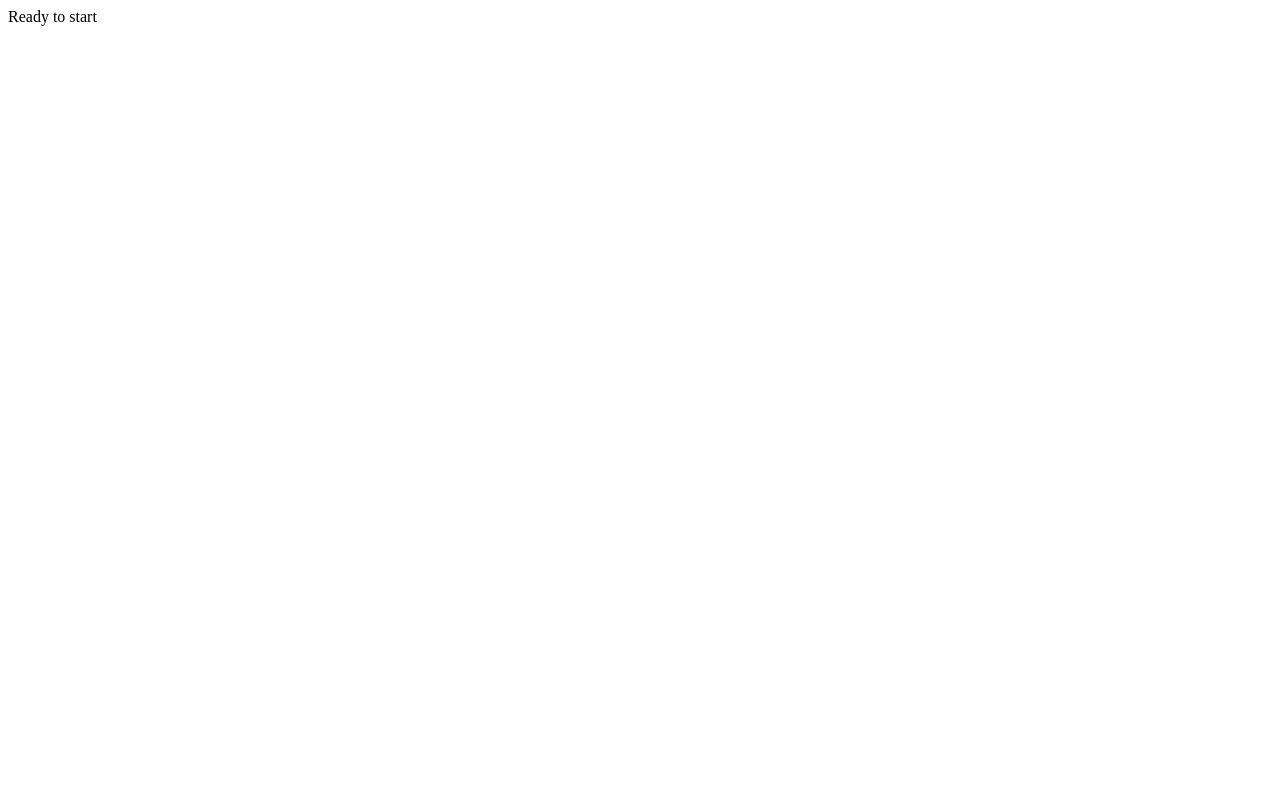
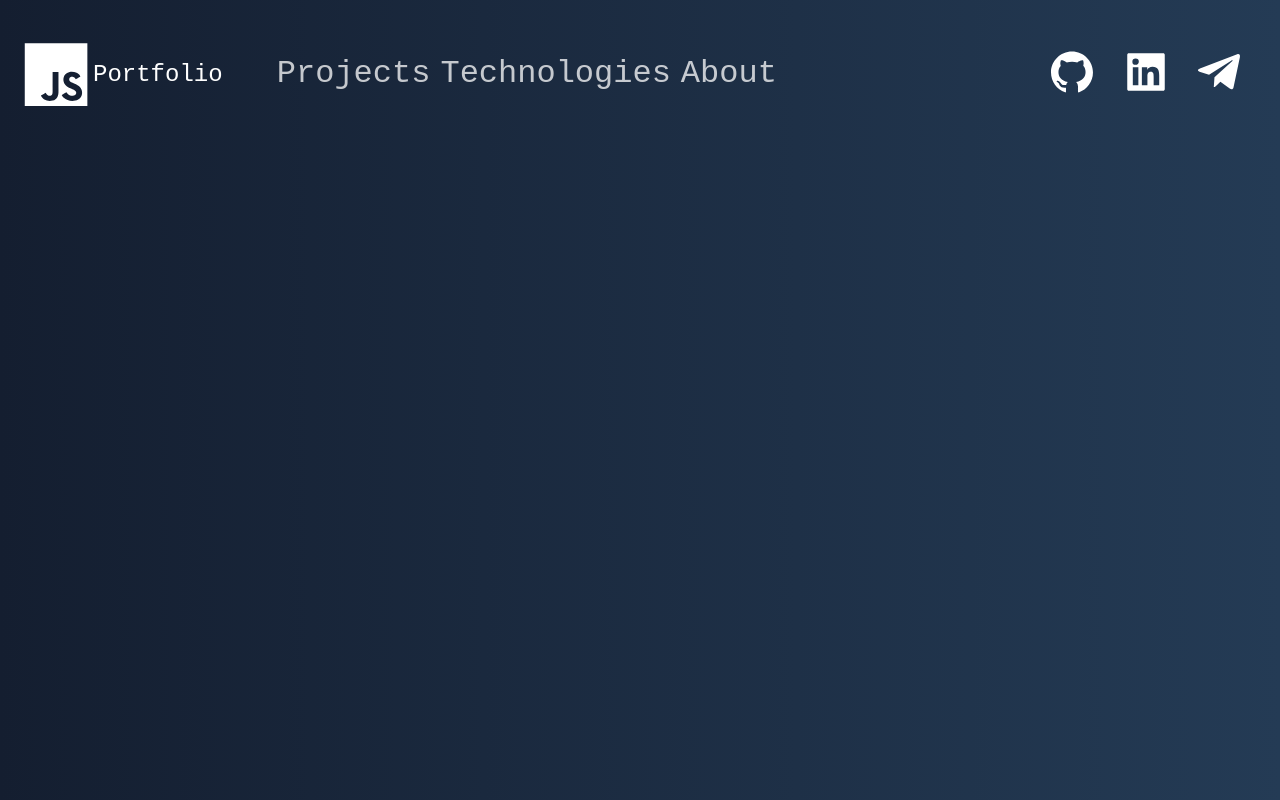
Before and after one commit to YaroslavKolbaiev/new-portfolio, a Next.js app: page / in a window 1280 px wide. Built offline with nearby package versions, Linux system fonts and the light colour scheme.

Commit message:
add: create and styling header

```diff
--- /dev/null
+++ b/src/components/Header/Header.js
@@ -0,0 +1,53 @@
+import Link from "next/link";
+import React from "react";
+import { AiFillGithub, AiFillLinkedin } from "react-icons/ai";
+import { DiJsBadge } from "react-icons/di";
+import { FaTelegramPlane } from "react-icons/fa";
+import classes from "./HeaderStyles.module.css";
+
+export const Header = () => {
+  return (
+    <div className={classes.container}>
+      <div className={classes.logo}>
+        <Link href="/" className={classes.portfolioLink}>
+          <DiJsBadge size="4rem" />{" "}
+          <span style={{ fontSize: "24px", marginLeft: "5px" }}>Portfolio</span>
+        </Link>
+      </div>
+      <div className={classes.headerLinks}>
+        <li>
+          <Link className={classes.NavLink} href="#projects">
+            Projects
+          </Link>
+        </li>
+        <li>
+          <Link className={classes.NavLink} href="#tech">
+            Technologies
+          </Link>
+        </li>
+        <li>
+          <Link className={classes.NavLink} href="#about">
+            About
+          </Link>
+        </li>
+      </div>
+      <div className={classes.socialLinks}>
+        <a
+          className={classes.socialIcons}
+          href="https://github.com/YaroslavKolbaiev"
+        >
+          <AiFillGithub size="3rem" />
+        </a>
+        <a
+          className={classes.socialIcons}
+          href="https://www.linkedin.com/in/rick-kolbaiev-616727233/"
+        >
+          <AiFillLinkedin size="3rem" />
+        </a>
+        <a className={classes.socialIcons} href="https://t.me/Rick_Kolbaiev">
+          <FaTelegramPlane size="3rem" />
+        </a>
+      </div>
+    </div>
+  );
+};
--- /dev/null
+++ b/src/components/Header/HeaderStyles.module.css
@@ -0,0 +1,98 @@
+.portfolioLink {
+  display: flex;
+  align-items: center;
+  color: white;
+  text-decoration: none;
+}
+
+.container {
+  display: grid;
+  grid-template-columns: repeat(5, 1fr);
+  grid-template-rows: 1fr;
+  grid-column-gap: 2rem;
+  padding: 1rem;
+  padding-top: 2rem;
+}
+
+.logo {
+  grid-area: 1 / 1 / 2 / 2;
+  display: flex;
+  flex-direction: row;
+  align-content: center;
+}
+
+.headerLinks {
+  grid-area: 1 / 2 / 2 / 4;
+  display: flex;
+  justify-content: space-around;
+  align-items: center;
+  gap: 10px;
+}
+
+.NavLink {
+  font-size: 2rem;
+  line-height: 32px;
+  color: rgba(255, 255, 255, 0.75);
+  transition: 0.4s ease;
+  text-decoration: none;
+}
+
+.NavLink:hover {
+  color: #fff;
+  opacity: 1;
+  cursor: pointer;
+}
+
+.socialLinks {
+  grid-area: 1 / 5 / 2 / 6;
+  display: flex;
+  justify-content: space-around;
+  align-items: center;
+}
+
+.socialIcons {
+  transition: 0.3s ease;
+  color: white;
+  border-radius: 50px;
+  padding: 8px;
+}
+
+.socialIcons:hover {
+  background-color: #212d45;
+  transform: scale(1.2);
+  cursor: pointer;
+}
+
+@media (max-width: 640px) {
+  .container {
+    display: grid;
+    grid-template-columns: repeat(5, 1fr);
+    grid-template-rows: repeat(2, 60px);
+    grid-column-gap: 0.5rem;
+    grid-row-gap: 0.5rem;
+  }
+
+  .logo {
+    grid-area: 1 / 1 / 2 / 3;
+  }
+
+  .headerLinks {
+    display: flex;
+    flex-direction: column;
+  }
+
+  .NavLink {
+    padding: 0.5rem;
+  }
+
+  .socialLinks {
+    align-items: center;
+    grid-area: 2 / 1 / 2 / 6;
+  }
+}
+
+@media (max-width: 1224px) {
+  .headerLinks {
+    grid-area: 3 / 2 / 3 / 5;
+  }
+}
--- a/src/pages/_app.js
+++ b/src/pages/_app.js
@@ -1,3 +1,4 @@
+import "../styles/global.css";
 export default function App({ Component, pageProps }) {
   return <Component {...pageProps} />;
 }
--- a/src/pages/_document.js
+++ b/src/pages/_document.js
@@ -1,4 +1,4 @@
-import { Html, Head, Main, NextScript } from 'next/document'
+import { Html, Head, Main, NextScript } from "next/document";
 
 export default function Document() {
   return (
@@ -9,5 +9,5 @@ export default function Document() {
         <NextScript />
       </body>
     </Html>
-  )
+  );
 }
--- a/src/pages/index.js
+++ b/src/pages/index.js
@@ -1,3 +1,9 @@
+import { Header } from "@/components/Header/Header";
+
 export default function Home() {
-  return <div>Ready to start</div>;
+  return (
+    <div>
+      <Header />
+    </div>
+  );
 }
--- /dev/null
+++ b/src/styles/global.css
@@ -0,0 +1,8 @@
+body {
+  background: linear-gradient(to right, #141e30, #243b55);
+  font-family: monospace;
+}
+
+li {
+  list-style: none;
+}
```
